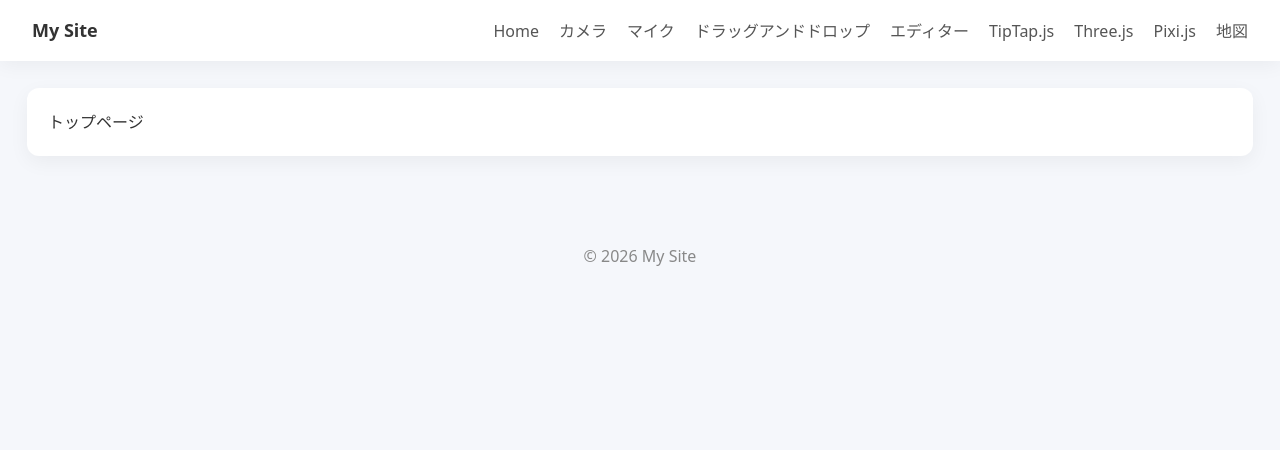
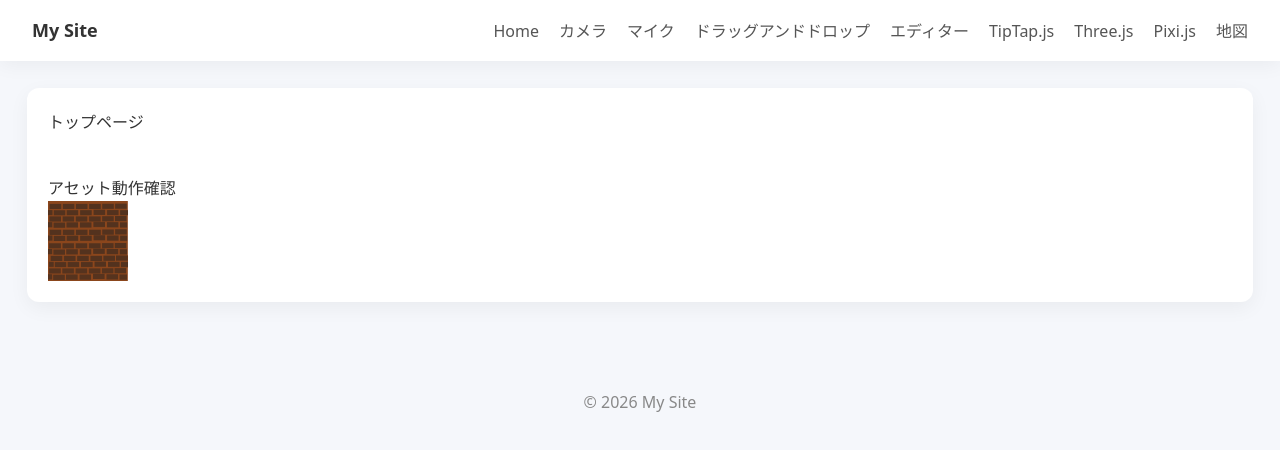
Before and after one commit to applecider-it/javascript-test, a Vue app in the folder src/: page / in a window 1280 px wide. Shown: the top 450 px of the page. Built offline with nearby package versions, Linux system fonts and the light colour scheme.

Commit message:
アセット動作確認

```diff
--- a/src/src/views/HomeView.vue
+++ b/src/src/views/HomeView.vue
@@ -4,5 +4,9 @@
 <template>
   <div class="app-card">
     トップページ
+    <div class="mt-10">
+      アセット動作確認
+      <img src="../assets/images/AssetBlock.png" class="w-[5rem]" />
+    </div>
   </div>
 </template>
```
Also changed, not shown: src/src/assets/images/AssetBlock.png (added).
